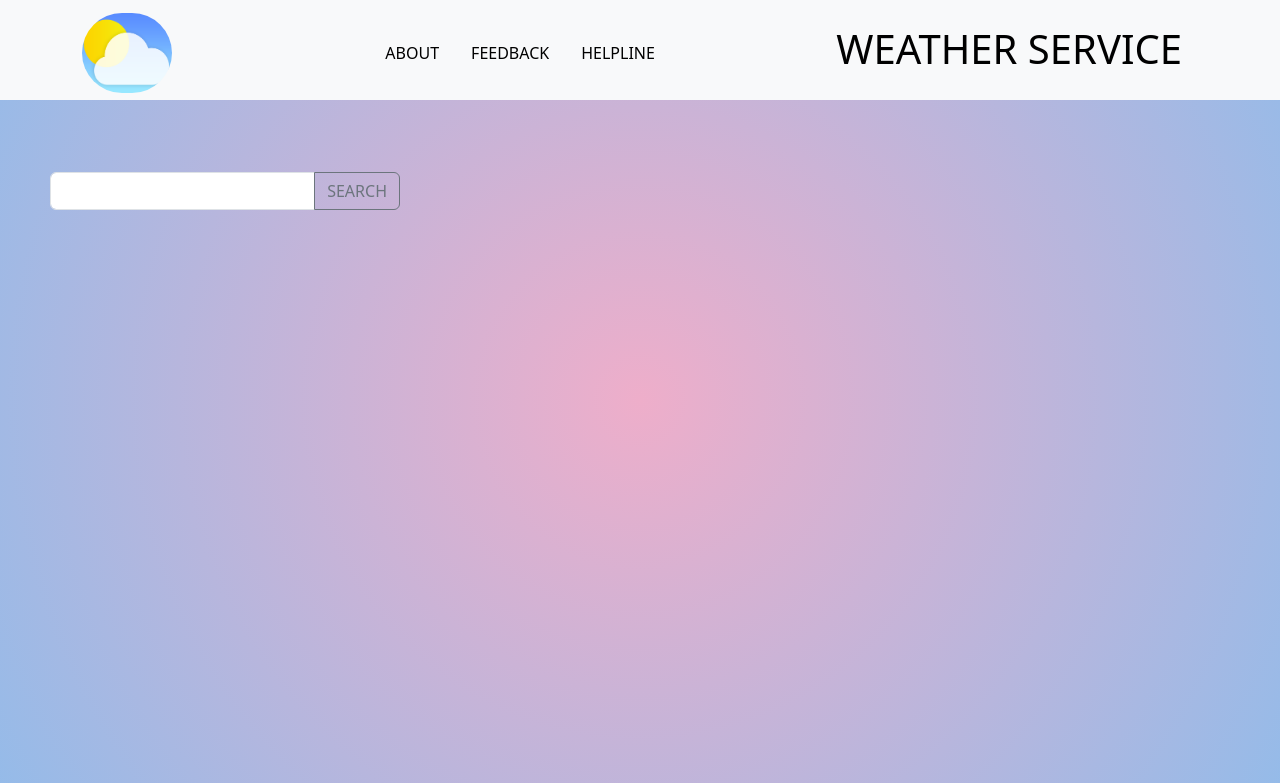
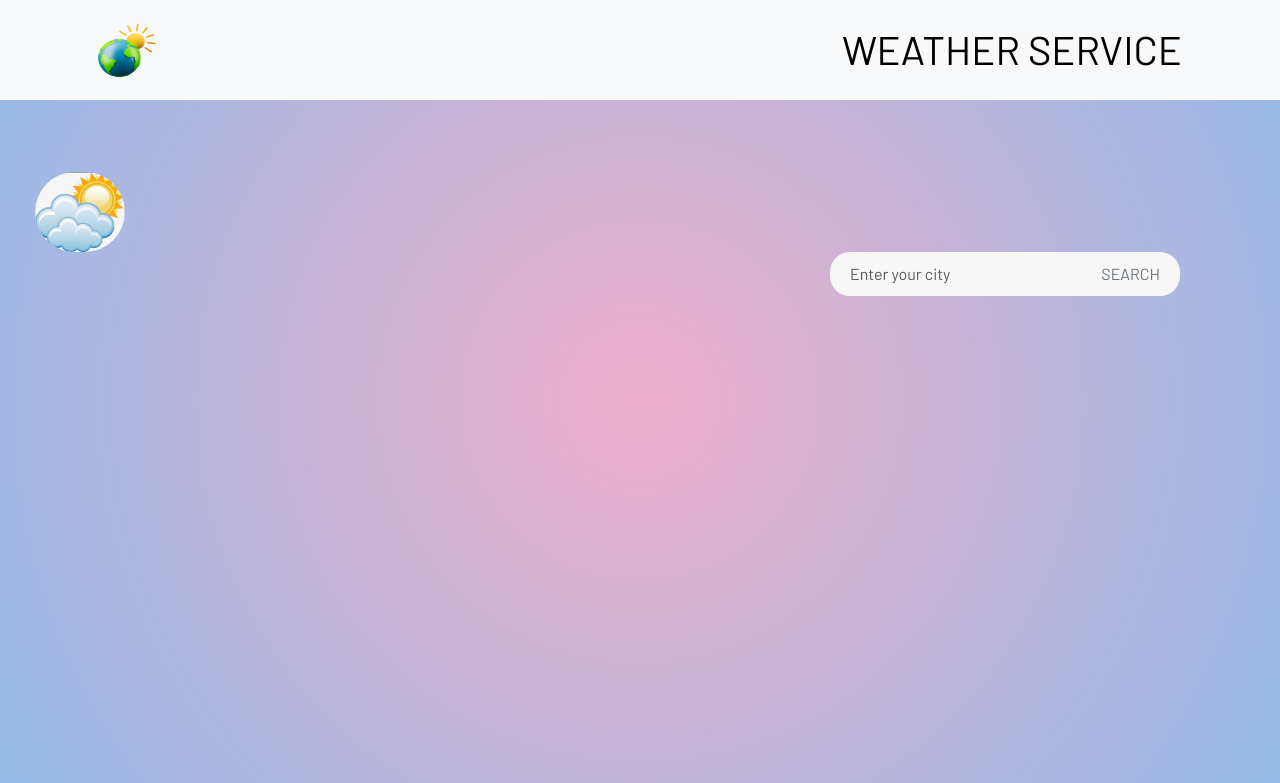
Before and after one commit to Rudalph/Python_project, a Flask app: page / in a window 1280 px wide. Shown: the top 783 px of the page. Run offline with Flask 3, Linux system fonts and the light colour scheme.

Commit message:
ui changes

```diff
--- a/app.py
+++ b/app.py
@@ -10,7 +10,7 @@ app.config['UPLOAD_FOLDER'] = picFolder
 @app.route('/')
 def index():
     # return render_template('homepage.html')
-    pic1 = os.path.join(app.config['UPLOAD_FOLDER'], 'profilePic.png')
+    pic1 = os.path.join(app.config['UPLOAD_FOLDER'], 'mainGlobeC.png')
     pic2 = os.path.join(app.config['UPLOAD_FOLDER'], 'clouds.png')
     return render_template("homepage.html", user_image=pic1,weather_icon=pic2)
 
@@ -26,7 +26,7 @@ def get_weather():
         'wind_speed': response['wind']['speed'],
         'icon': response['weather'][0]['icon']
     }
-    pic1 = os.path.join(app.config['UPLOAD_FOLDER'], 'profilePic.png')
+    pic1 = os.path.join(app.config['UPLOAD_FOLDER'], 'mainGlobeC.png')
     pic2 = os.path.join(app.config['UPLOAD_FOLDER'], 'clouds.png')
     return render_template('homepage.html', weather=weather, user_image=pic1,weather_icon=pic2)
 
--- a/static/homepage.css
+++ b/static/homepage.css
@@ -1,17 +1,42 @@
 body {
     background: rgb(238,174,202);
     background: radial-gradient(circle, rgba(238,174,202,1) 0%, rgba(148,187,233,1) 100%);
+    font-family: 'Barlow', sans-serif;
+    justify-content: center;
+    align-items: center;
 }
-
 .navsize {
     height: 100px;
 }
 
+.form-control {
+    border: none;
+    border-radius: 20px;
+    padding: 10px 20px;
+    font-size: 16px;
+    font-weight: 500;
+    background-color: #f7f7f7;
+    box-shadow: none;
+  }
+.searchBar{
+    align-items: center;
+    justify-content: center;
+}
 .pad {
     padding-left: 50px;
     padding-right: 100px;
     width: 500px;
 }
+
+.btn-outline-secondary {
+    border-radius: 20px;
+    padding: 10px 20px;
+    font-size: 16px;
+    font-weight: 500;
+    background-color: #f7f7f7;
+    box-shadow: none;
+    border: none;
+  }
 
 .imge {
     border-radius: 3px;
@@ -29,3 +54,7 @@ img {
 .navtxt {
     color: black;
 }
+
+.imageMain{
+    padding-left: 35px;
+}
--- a/templates/homepage.html
+++ b/templates/homepage.html
@@ -2,16 +2,21 @@
 <head>
     <link rel="stylesheet" href="https://cdn.jsdelivr.net/npm/bootstrap@5.3.0-alpha1/dist/css/bootstrap.min.css">
     <link rel="stylesheet" href="{{ url_for('static',filename='homepage.css')}}">
+    <link rel="preconnect" href="https://fonts.googleapis.com">
+<link rel="preconnect" href="https://fonts.gstatic.com" crossorigin>
+<link href="https://fonts.googleapis.com/css2?family=Barlow&display=swap" rel="stylesheet">
     <title>Python Project</title>
 </head>
 <body>
-        <nav class="navbar bg-body-tertiary navsize">
 
+    <nav class="navbar bg-body-tertiary navsize" >
         <div class="container">
-
             <a class="navbar-brand" href="#">
-            <img src="{{ user_image }}" alt="Bootstrap" width="90" height="80" >
-            <ul class="nav justify-content-center">
+                <img src="{{ user_image }}" alt="Bootstrap" width="90" height="80">
+                <a class="navbar-brand" href="#">
+                  <h1>WEATHER SERVICE</h1>
+              </a>
+                <!-- <ul class="nav justify-content-center space-evenly">
                     <li class="nav-item">
                         <a class="nav-link active navtxt" aria-current="page" href="#">ABOUT</a>
                     </li>
@@ -21,54 +26,45 @@
                     <li class="nav-item">
                         <a class="nav-link navtxt" href="#">HELPLINE</a>
                     </li>
-              </ul>
-            <a class="navbar-brand" href="#"><h1>WEATHER SERVICE</h1></a>
+                </ul> -->
             </a>
         </div>
     </nav>
     <br><br><br>
-      <form method="POST">
+    </div>
+    <div class="imageMain">
+        <img src="{{ weather_icon }}" alt="weather image" width="90" height="80">
+    </div>
+    <div class="searchBar">
+        <form class="d-flex justify-content-end" method="POST">
             <div class="input-group mb-3 pad">
-          <input type="text" class="form-control" aria-label="Text input with dropdown button" name="city">
+                <input type="text" class="form-control" aria-label="Text input with dropdown button" name="city" placeholder="Enter your city">
                 <button type="submit" class="btn btn-outline-secondary">SEARCH</button>
             </div>
         </form>
+    </div>
 
     {% if weather %}
-      <div class="wimage">
-        <img src="{{ weather_icon }}" class="rounded float-end wimage" alt="txte" height="200px" width="200px" >
-      </div>
-
-    <br><br><br><br><br><br><br><br><br><br>
+    <br>
     <div class="container text-center">
         <div class="row">
             <div class="col">
-
-            <div class="card" style="width: 18rem;">
-                <ul class="list-group list-group-flush">
-                  <li class="list-group-item">TEMPERATURE</li>
-                  <li class="list-group-item">{{ weather.temperature }} &deg;C</li>
-                </ul>
-              </div>
-
-          </div>
-          <div class="col">
-
-            <div class="card" style="width: 18rem;">
-                <ul class="list-group list-group-flush">
-                  <li class="list-group-item">DESCRIPTION</li>
-                  <li class="list-group-item">{{ weather.description }}</li>
-                </ul>
-              </div>
-          </div>
-          <div class="col">
-
-            <div class="card" style="width: 18rem;">
-                <ul class="list-group list-group-flush">
-                  <li class="list-group-item">WIND SPEED</li>
-                  <li class="list-group-item">{{ weather.wind_speed }} km/h</li>
-                </ul>
-              </div>
+                <table class="table">
+                    <thead>
+                        <tr>
+                            <th scope="col">TEMPERATURE</th>
+                            <th scope="col">DESCRIPTION</th>
+                            <th scope="col">WIND SPEED</th>
+                        </tr>
+                    </thead>
+                    <tbody>
+                        <tr>
+                            <td>{{ weather.temperature }} &deg;C</td>
+                            <td>{{ weather.description }}</td>
+                            <td>{{ weather.wind_speed }} km/h</td>
+                        </tr>
+                    </tbody>
+                </table>
             </div>
         </div>
     </div>
```
Also changed, not shown: static/images/mainGlobeC.png (added). Lines whose indentation alone changed are shown as unchanged.
